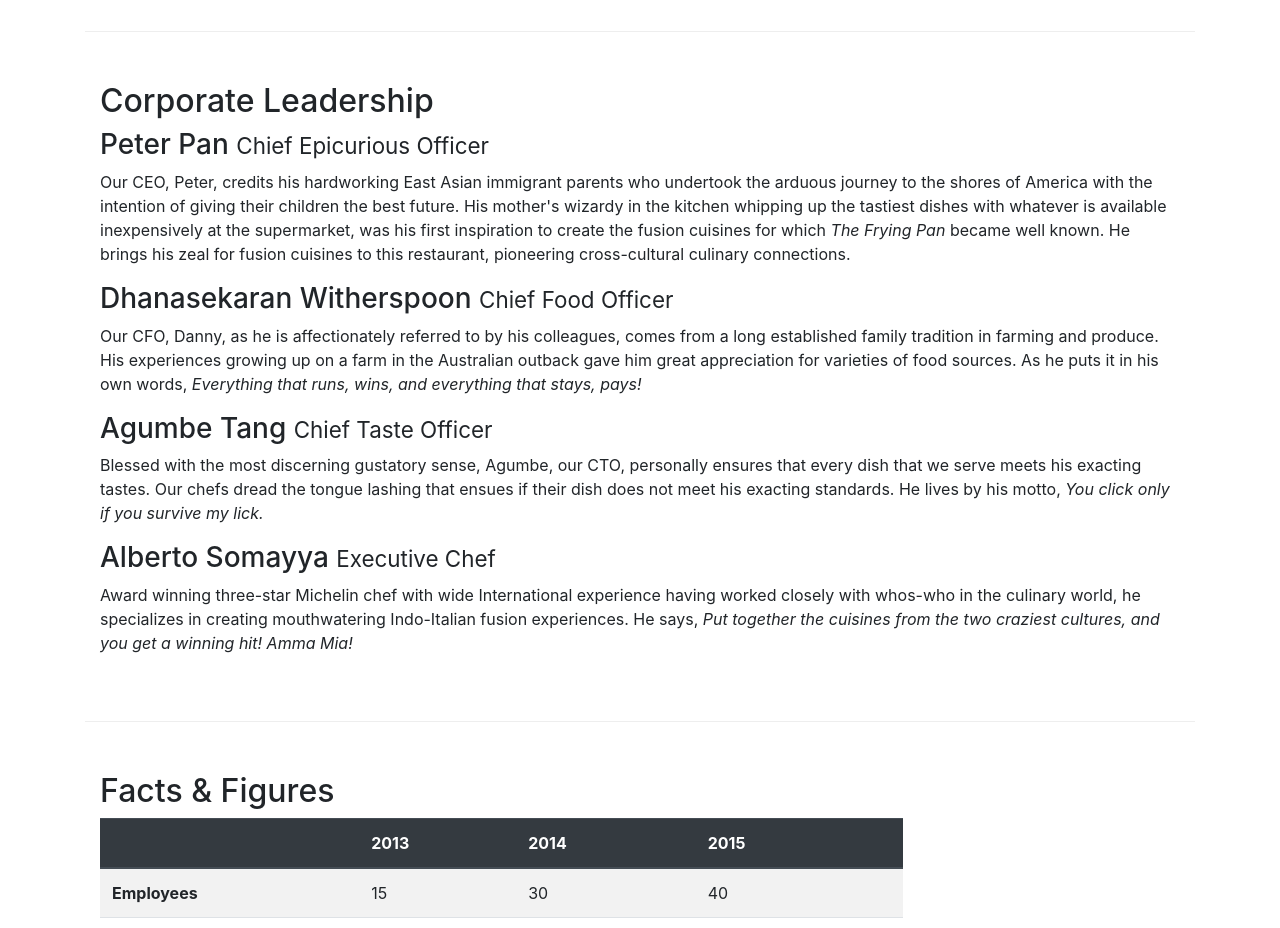
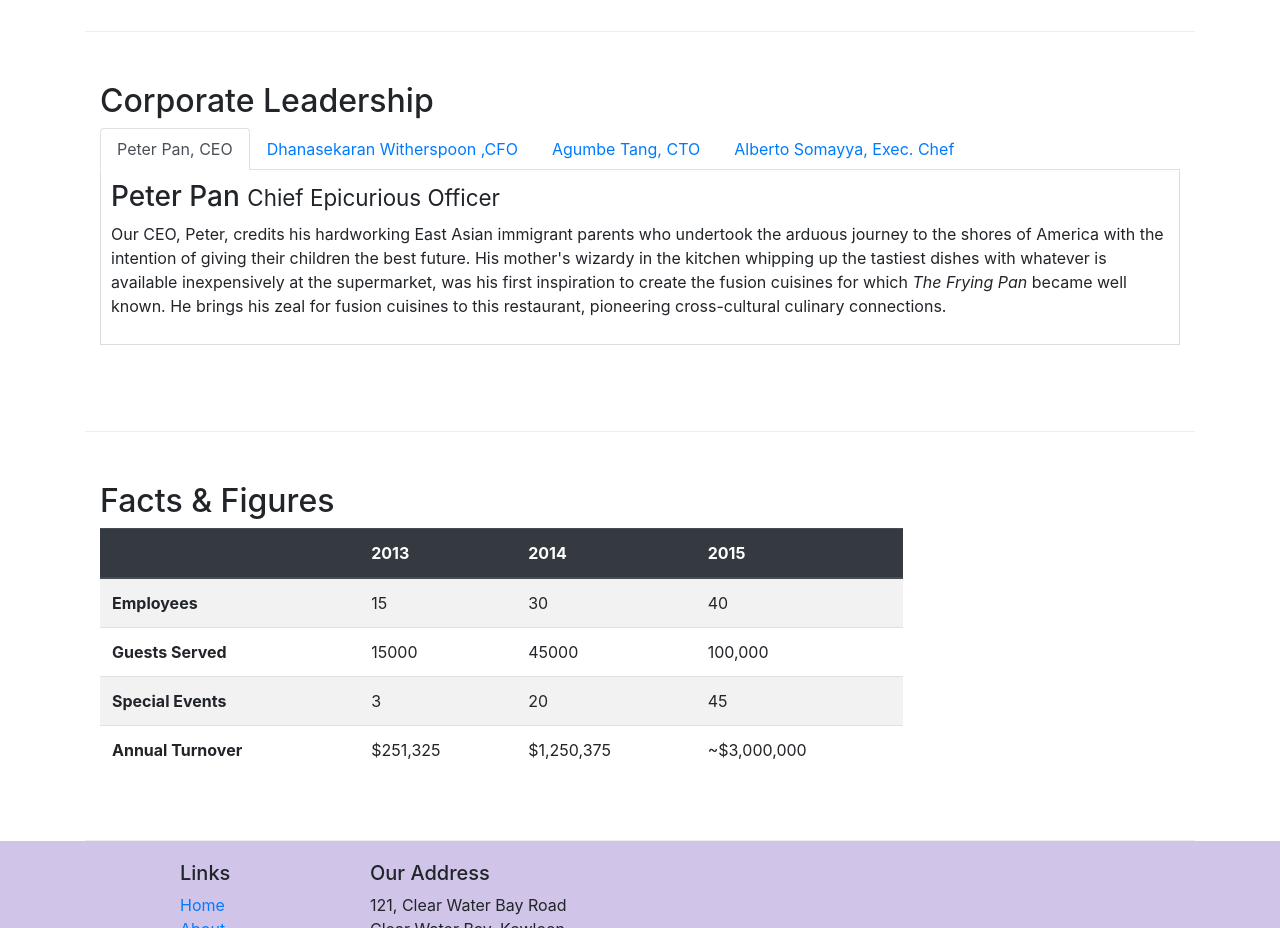
Before and after one commit to satwika1234/Coursera-FrontendWebDevlopment, a website: page aboutus.html in a window 1280 px wide. Shown: the part 940-1868 px from the top of the page. Drawn offline with nearby package versions, Linux system fonts and the light colour scheme.

Commit message:
Tabs And Pills

```diff
--- a/aboutus.html
+++ b/aboutus.html
@@ -138,18 +138,57 @@
         <div class=" row row-content ">
             <div class="col-12 ">
                 <h2>Corporate Leadership</h2>
-                <h3>Peter Pan <small>Chief Epicurious Officer</small></h3>
-                <p class="d-none d-sm-block ">Our CEO, Peter, credits his hardworking East Asian immigrant parents who undertook the arduous journey to the shores of America with the intention of giving their children the best future. His mother's wizardy in the kitchen whipping up
-                    the tastiest dishes with whatever is available inexpensively at the supermarket, was his first inspiration to create the fusion cuisines for which <em>The Frying Pan</em> became well known. He brings his zeal for fusion cuisines to
-                    this restaurant, pioneering cross-cultural culinary connections.</p>
-                <h3>Dhanasekaran Witherspoon <small>Chief Food Officer</small></h3>
-                <p class="d-none d-sm-block ">Our CFO, Danny, as he is affectionately referred to by his colleagues, comes from a long established family tradition in farming and produce. His experiences growing up on a farm in the Australian outback gave him great appreciation for
-                    varieties of food sources. As he puts it in his own words, <em>Everything that runs, wins, and everything that stays, pays!</em></p>
-                <h3>Agumbe Tang <small>Chief Taste Officer</small></h3>
-                <p class="d-none d-sm-block ">Blessed with the most discerning gustatory sense, Agumbe, our CTO, personally ensures that every dish that we serve meets his exacting tastes. Our chefs dread the tongue lashing that ensues if their dish does not meet his exacting standards.
-                    He lives by his motto, <em>You click only if you survive my lick.</em></p>
-                <h3>Alberto Somayya <small>Executive Chef</small></h3>
-                <p class="d-none d-sm-block ">Award winning three-star Michelin chef with wide International experience having worked closely with whos-who in the culinary world, he specializes in creating mouthwatering Indo-Italian fusion experiences. He says, <em>Put together the cuisines from the two craziest cultures, and you get a winning hit! Amma Mia!</em></p>
+                <ul class="nav nav-tabs">
+                    <li class="nav-item">
+                        <a class="nav-link active " href="#peter" role="tab" data-toggle="tab">
+                            Peter Pan, CEO
+                        </a>
+                    </li>
+                    <li class="nav-item">
+                        <a class="nav-link" href="#danny" role="tab" data-toggle="tab">
+                            Dhanasekaran Witherspoon ,CFO
+                        </a>
+                    </li>
+                    <li class="nav-item">
+                        <a class="nav-link" href="#agumbe" role="tab" data-toggle="tab">
+                            Agumbe Tang, CTO
+                        </a>
+                    </li>
+                    <li class="nav-item">
+                        <a class="nav-link " href="#alberto" role="tab" data-toggle="tab">
+                            Alberto Somayya, Exec. Chef
+                        </a>
+                    </li>
+                </ul>
+
+                <div class="tab-content">
+                    <div class="tab-pane fade show active" role="tabpanel" id="peter">
+                        <h3>Peter Pan <small>Chief Epicurious Officer</small></h3>
+                        <p class="d-none d-sm-block ">Our CEO, Peter, credits his hardworking East Asian immigrant parents who undertook the arduous journey to the shores of America with the intention of giving their children the best future. His mother's wizardy in the kitchen whipping
+                            up the tastiest dishes with whatever is available inexpensively at the supermarket, was his first inspiration to create the fusion cuisines for which <em>The Frying Pan</em> became well known. He brings his zeal for fusion
+                            cuisines to this restaurant, pioneering cross-cultural culinary connections.</p>
+
+                    </div>
+                    <div class="tab-pane fade" role="tabpanel" id="danny">
+                        <h3>Dhanasekaran Witherspoon <small>Chief Food Officer</small></h3>
+                        <p class="d-none d-sm-block ">Our CFO, Danny, as he is affectionately referred to by his colleagues, comes from a long established family tradition in farming and produce. His experiences growing up on a farm in the Australian outback gave him great appreciation
+                            for varieties of food sources. As he puts it in his own words, <em>Everything that runs, wins, and everything that stays, pays!</em></p>
+                    </div>
+
+
+                    <div class="tab-pane fade" role="tabpanel" id="agumbe">
+                        <h3>Agumbe Tang <small>Chief Taste Officer</small></h3>
+                        <p class="d-none d-sm-block ">Blessed with the most discerning gustatory sense, Agumbe, our CTO, personally ensures that every dish that we serve meets his exacting tastes. Our chefs dread the tongue lashing that ensues if their dish does not meet his exacting
+                            standards. He lives by his motto, <em>You click only if you survive my lick.</em></p>
+                    </div>
+
+                    <div class="tab-pane fade" role="tabpanel" id="alberto">
+                        <h3>Alberto Somayya <small>Executive Chef</small></h3>
+                        <p class="d-none d-sm-block ">Award winning three-star Michelin chef with wide International experience having worked closely with whos-who in the culinary world, he specializes in creating mouthwatering Indo-Italian fusion experiences. He says, <em>Put together the cuisines from the two craziest cultures, and you get a winning hit! Amma Mia!</em></p>
+                    </div>
+
+                </div>
+
             </div>
         </div>
         <div class="row row-content ">
--- a/css/styles.css
+++ b/css/styles.css
@@ -37,3 +37,10 @@ body {
 .navbar-dark {
     background-color: #512da8;
 }
+
+.tab-content {
+    border-left: 1px solid #ddd;
+    border-right: 1px solid#Ddd;
+    border-bottom: 1px solid#Ddd;
+    padding: 10px 10px 10px 10px;
+}
```
Also changed, not shown: index.html (+1 -1 lines).
